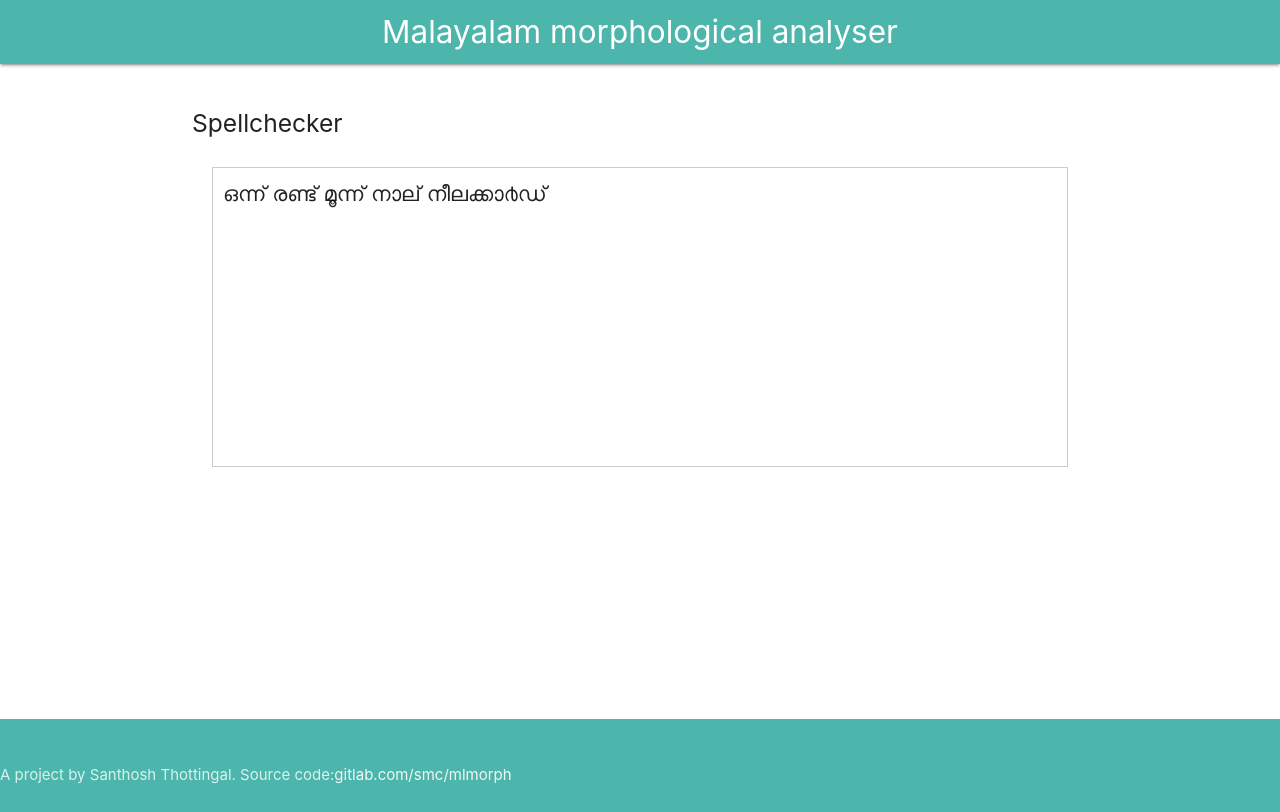
After one commit to smc/mlmorph-web, a Flask app: page /spellchecker in a window 1280 px wide. The commit adds this page. Run offline with Flask 2, Linux system fonts and the light colour scheme; some libraries are stand-ins or nearby versions.

Commit message:
A web interface for spellcheck
First iteration. Functional, but not ready yet.

Issue: #24

```diff
--- a/mlmorphweb.py
+++ b/mlmorphweb.py
@@ -19,6 +19,10 @@ morph = Mlmorph('../malayalam.a')
 def index():
     return render_template('mlmorph.html',)
 
+
+@app.route("/spellchecker")
+def spellchecker():
+    return render_template('spellcheck.html',)
 
 @app.route("/api/analyse", methods=['GET', 'POST'])
 def do_analyse():
--- a/static/style.css
+++ b/static/style.css
@@ -59,3 +59,24 @@ progress {
 	width: 100%;
 	height: 5px;
 }
+
+
+.sp-container{
+	padding: 20px;
+}
+
+.sp-editor {
+	width: 100%;
+	height: 300px;
+	border: 1px solid #ccc;
+	padding: 10px;
+	font-size: 1.4em;
+}
+
+.word:hover {
+	background-color: palegoldenrod;
+}
+
+.word.error {
+	text-decoration: underline wavy red;
+}
--- a/templates/layout.html
+++ b/templates/layout.html
@@ -18,7 +18,6 @@
 	<!-- Compiled and minified JavaScript -->
     <script src="https://cdnjs.cloudflare.com/ajax/libs/materialize/1.0.0-alpha.4/js/materialize.min.js"></script>
 	<script src="{{ url_for('static', filename='MorphemeChips.js') }}"></script>
-
 </head>
 
 <body>
--- /dev/null
+++ b/templates/spellcheck.html
@@ -0,0 +1,22 @@
+{% extends 'layout.html' %}
+{% block body %}
+<script src="{{ url_for('static', filename='spellcheck.js') }}"></script>
+
+{% if error %}
+<p class=error>
+	<strong>Error:</strong> {{ error }}{% endif %}</p>
+<section class='section row'>
+	<h5>Spellchecker</h5>
+	<div class="sp-container">
+		<div class="sp-editor" spellcheck="false" contenteditable="true" contextmenu="suggestionsmenu">
+			ഒന്ന് രണ്ട് മൂന്ന് നാല് നീലക്കാ൪ഡ്
+		</div>
+
+		<menu type="context" id="suggestionsmenu">
+			<menuitem label="Spellcheck" onclick="doSpellcheck()" ></menuitem>
+			<menu label="suggestions" id="suggestions"></menu>
+		</menu>
+	</div>
+</section>
+
+{% endblock %}
```
Also changed, not shown: static/spellcheck.js (added, +52 -0 lines). Lines whose indentation alone changed are shown as unchanged.
